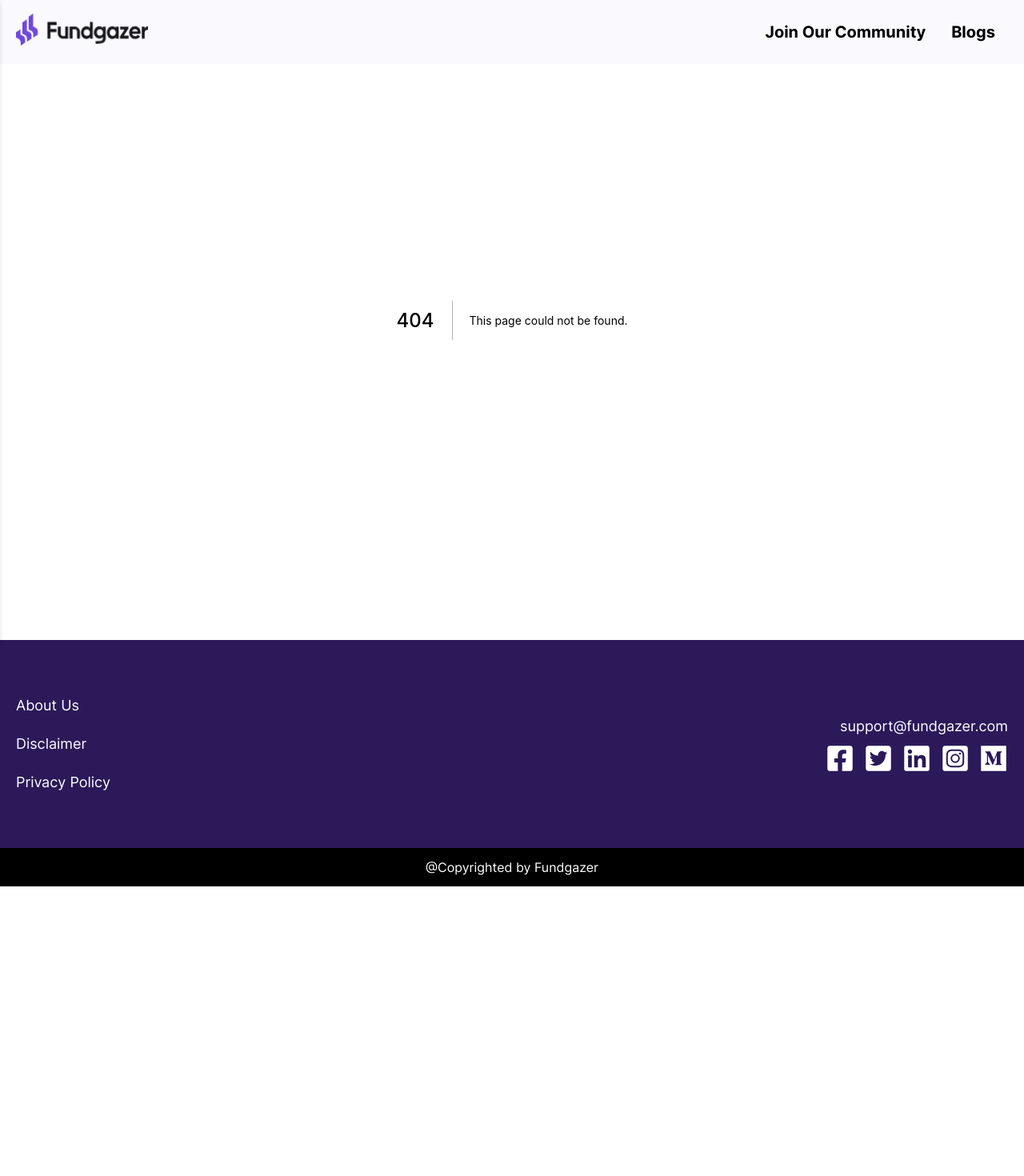
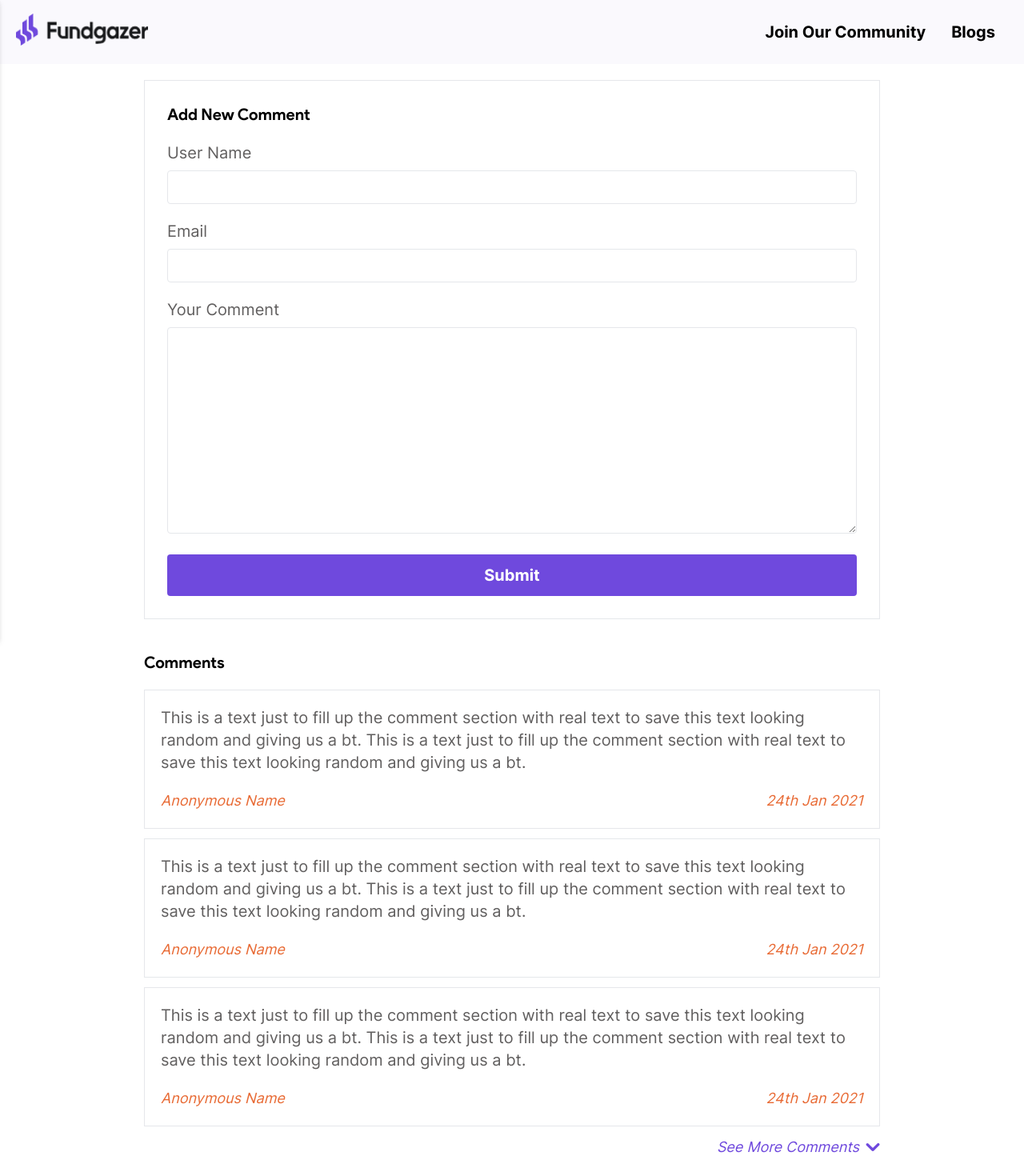
Before and after one commit to mufaqar/fundgazer, a Next.js app: page /components/comment-section in a window 1280 px wide. Before the commit this address had no page. Shown: the top 1470 px of the page at 80% size. Before the commit the page ends 1108 px from the top, so only its background shows below. Built offline with nearby package versions, Linux system fonts and the light colour scheme.

Commit message:
single post updated

```diff
--- /dev/null
+++ b/pages/components/comment-section.js
@@ -0,0 +1,60 @@
+import Link from "next/link";
+import { BsChevronDown } from "react-icons/bs";
+
+export default function Comment_Section() {
+    return (
+        <>
+            <section>
+                <div className="container mx-auto py-20">
+                    <div className="md:w-9/12 w-full mx-auto p-5">
+                        <div className="border border-gray-200 md:p-7 p-5 mb-10">
+                            <h6 className="md:text-xl text-base font-productSansBold font-bold text-skin-dark mb-5">Add New Comment</h6>
+                            <form>
+                                <div className="mb-5 ">
+                                    <label for="name" className="md:text-xl text-base font-interRegular font-normal text-skin-muted">User Name</label>
+                                    <input type="text" id="name" name="name" className="mt-2 w-full border border-gray-200 focus:border-[#6F49DD] outline-none px-3 rounded py-2" />
+                                </div>
+                                <div className="mb-5 ">
+                                    <label for="email" className="md:text-xl text-base font-interRegular font-normal text-skin-muted">Email</label>
+                                    <input type="email" id="email" name="email" className="mt-2 w-full border border-gray-200 focus:border-[#6F49DD] outline-none px-3 rounded py-2" />
+                                </div>
+                                <div className="mb-5 ">
+                                    <label for="comment" className="md:text-xl text-base font-interRegular font-normal text-skin-muted">Your Comment</label>
+                                    <textarea type="text" id="comment" name="comment" cols="30" rows="10" className="mt-2 w-full border border-gray-200 focus:border-[#6F49DD] outline-none px-3 rounded py-2" ></textarea>
+                                </div>
+                                <button type="submit" className="text-xl font-interBold font-bold text-skin-light bg-skin-primary w-full py-3 rounded">Submit</button>
+                            </form>
+                        </div>
+                        <div>
+                            <h6 className="md:text-xl text-base font-productSansBold font-bold text-skin-dark mb-5">Comments</h6>
+                            <div className="border border-gray-200 p-5 mb-3">
+                                <p className="font-interRegular md:text-xl text-sm font-normal text-skin-muted mb-5">This is a text just to fill up the comment section with real text to save this text looking random and giving us a bt. This is a text just to fill up the comment section with real text to save this text looking random and giving us a bt.</p>
+                                <ul className="font-interRegular md:text-lg text-sm font-normal italic text-[#E86A34] flex justify-between">
+                                    <li>Anonymous Name</li>
+                                    <li>24th Jan 2021</li>
+                                </ul>
+                            </div>
+                            <div className="border border-gray-200 p-5 mb-3">
+                                <p className="font-interRegular md:text-xl text-sm font-normal text-skin-muted mb-5">This is a text just to fill up the comment section with real text to save this text looking random and giving us a bt. This is a text just to fill up the comment section with real text to save this text looking random and giving us a bt.</p>
+                                <ul className="font-interRegular md:text-lg text-sm font-normal italic text-[#E86A34] flex justify-between">
+                                    <li>Anonymous Name</li>
+                                    <li>24th Jan 2021</li>
+                                </ul>
+                            </div>
+                            <div className="border border-gray-200 p-5 mb-3">
+                                <p className="font-interRegular md:text-xl text-sm font-normal text-skin-muted mb-5">This is a text just to fill up the comment section with real text to save this text looking random and giving us a bt. This is a text just to fill up the comment section with real text to save this text looking random and giving us a bt.</p>
+                                <ul className="font-interRegular md:text-lg text-sm font-normal italic text-[#E86A34] flex justify-between">
+                                    <li>Anonymous Name</li>
+                                    <li>24th Jan 2021</li>
+                                </ul>
+                            </div>
+                            <ul>
+                                <li><Link href="#"><a className="font-interRegular md:text-lg text-base font-normal italic text-skin-primary flex gap-2 items-center justify-end">See More Comments <span><BsChevronDown strokeWidth={2} /></span></a></Link></li>
+                            </ul>
+                        </div>
+                    </div>
+                </div>
+            </section>
+        </>
+    )
+}
```
Also changed, not shown: pages/blog/single-post.js (+20 -8 lines).
